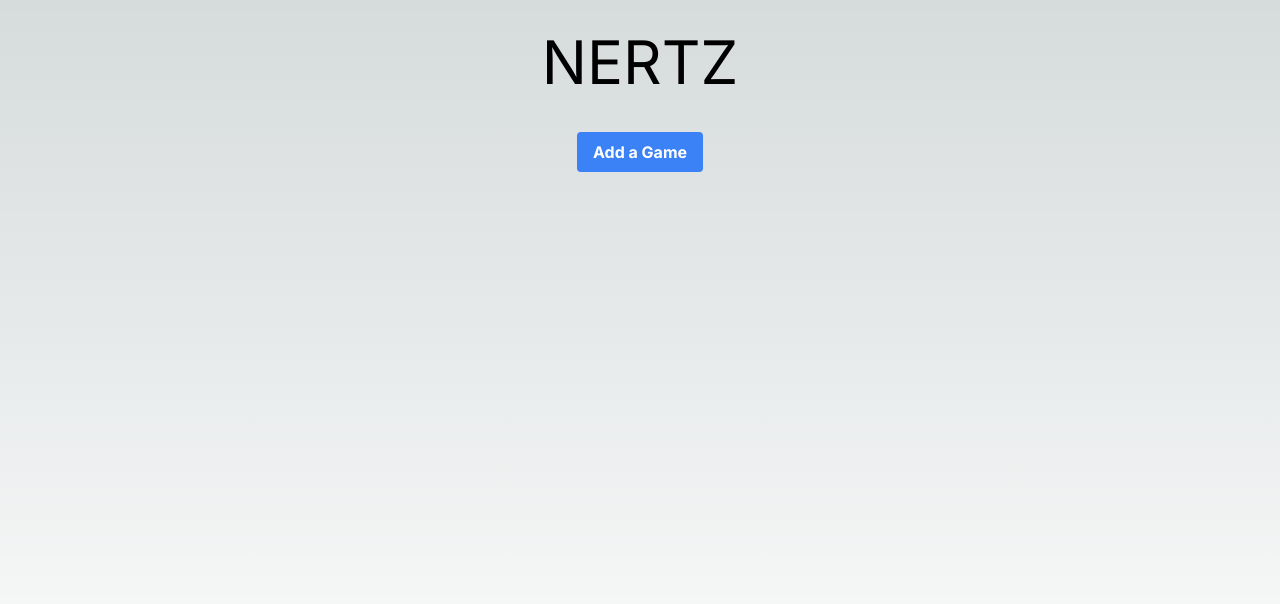
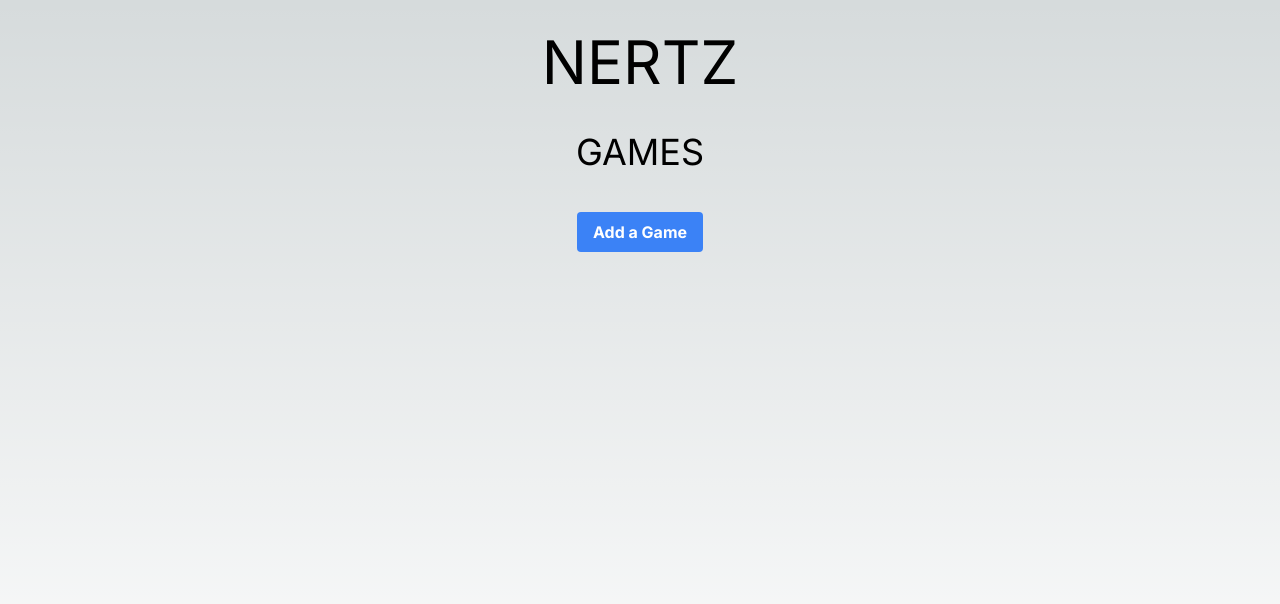
Before and after one commit to thomasneal/nertz-next, a Next.js app: page / in a window 1280 px wide. Shown: the top 604 px of the page. Built offline with nearby package versions, Linux system fonts and the light colour scheme.

Commit message:
Add games

```diff
--- a/package.json
+++ b/package.json
@@ -15,6 +15,7 @@
     "autoprefixer": "10.4.15",
     "eslint": "8.47.0",
     "eslint-config-next": "13.4.19",
+    "firebase": "^10.3.0",
     "next": "13.4.19",
     "postcss": "8.4.28",
     "react": "18.2.0",
--- a/src/app/game/[id].jsx
+++ /dev/null
@@ -1,9 +0,0 @@
-export default function Game() {
-
-
-  return (
-    <main className="flex min-h-screen flex-col items-center p-8">
-      <h2 className="text-4xl uppercase mb-10">Game ID</h2>
-    </main>
-  )
-}
--- /dev/null
+++ b/src/app/game/[id]/page.tsx
@@ -0,0 +1,44 @@
+'use client';
+import { useEffect, useState } from "react";
+import { GameProps } from "@/types";
+
+export default function Game({ params }: { params: { id: string } }) {
+  // console.log({ params })
+  const [game, setGame] = useState<GameProps>({ id: parseInt(params.id), finished: false, rounds: [], players: []});
+  // pull the id from the params
+  // make an api call to the db
+  // hceckk if is valid
+  // setIsChecking(false)
+  // if yesm, fetch that, render
+  // if no, redirect
+
+  // const [isChecking, setIsChecking] = useState()
+
+
+ // if (isChecking) return null;
+
+ useEffect(() => {
+
+  let itemsArray;
+  const stringToParse = localStorage.getItem("games");
+  if (stringToParse) {
+    itemsArray = JSON.parse(stringToParse);
+  }
+  if (itemsArray) {
+    const found = itemsArray.find((item:string) => item = params.id);
+    setGame(found);
+  }
+}, [params.id]);
+
+  return (
+    <main className="flex min-h-screen flex-col items-center p-8">
+      <h2 className="text-4xl uppercase mb-10">Game {params.id}</h2>
+      <h3>Players</h3>
+      <ul>
+        {game.players && game.players.map((player) => (
+          <li key={player.name}>{player.name}</li>
+        ))}
+      </ul>
+    </main>
+  )
+}
--- a/src/app/game/page.tsx
+++ b/src/app/game/page.tsx
@@ -1,5 +1,5 @@
 'use client';
-import { useState } from 'react';
+import { useState, useEffect } from 'react';
 import Link from 'next/link';
 
 type GameProps = {
@@ -16,6 +16,20 @@ const initialGames:GameProps[] = [
 export default function Games() {
   const [games, setGames] = useState(initialGames);
 
+  useEffect(() => {
+    const stringToParse = localStorage.getItem("games");
+    if (stringToParse) {
+      const itemsArray = JSON.parse(stringToParse);
+      setGames(itemsArray);
+    }
+  }, []);
+
+  useEffect(() => {
+    if (games.length > 0) {
+      localStorage.setItem("games", JSON.stringify(games));
+    }
+  }, [games]);
+
   return (
     <main className="flex min-h-screen flex-col items-center p-8">
       <h2 className="text-4xl uppercase mb-10">Games</h2>
@@ -24,9 +38,6 @@ export default function Games() {
           <Link href={`/game/${game.id}`}>Game {game.id}</Link>
         </div>
       ))}
-      <div>
-
-      </div>
     </main>
   )
 }
--- a/src/app/layout.tsx
+++ b/src/app/layout.tsx
@@ -16,7 +16,9 @@ export default function RootLayout({
 }) {
   return (
     <html lang="en">
-      <body className={inter.className}>{children}</body>
+      <body className={inter.className}>
+          {children}
+        </body>
     </html>
   )
 }
--- a/src/app/page.tsx
+++ b/src/app/page.tsx
@@ -1,16 +1,88 @@
 'use client';
+import { useState, useEffect } from 'react';
 import { useRouter } from "next/navigation";
+import Link from 'next/link';
+import { GameProps } from '@/types';
+
 
 export default function Home() {
   const router = useRouter();
+  const [games, setGames] = useState<GameProps[]>([]);
+
+  const newGameProps:GameProps =
+    {
+      id: games.length + 1,
+      finished: false,
+      rounds: [
+        { id: 1,
+          scores: [
+            { value: 10,
+              user: {
+                id: 1,
+                name: "Tom"
+              }
+            },
+            { value: 16,
+              user: {
+                id: 2,
+                name: "Amanda"
+              }
+            }
+          ]
+        },
+        { id: 1,
+          scores: [
+            { value: -2,
+              user: {
+                id: 1,
+                name: "Tom"
+              }
+            },
+            { value: 24,
+              user: {
+                id: 2,
+                name: "Amanda"
+              }
+            }
+          ]
+        }
+      ],
+      players: [
+        { id: 1, name: "Tom"},
+        { id: 2, name: "Amanda"}
+      ]
+    };
+
+  useEffect(() => {
+    const stringToParse = localStorage.getItem("games");
+    if (stringToParse) {
+      const itemsArray = JSON.parse(stringToParse);
+      setGames(itemsArray);
+    }
+
+  }, []);
+
+  useEffect(() => {
+    if (games.length > 0) {
+      localStorage.setItem("games", JSON.stringify(games));
+    }
+  }, [games]);
 
   const handleAddGame = () => {
-    router.push('/game');
+    setGames([...games, newGameProps]);
+    //router.push('/game');
+
   }
 
   return (
     <main className="flex min-h-screen flex-col items-center p-8">
       <h1 className="text-6xl uppercase mb-10">Nertz</h1>
+      <h2 className="text-4xl uppercase mb-10">Games</h2>
+      {games.map((game) => (
+        <div key={game.id}>
+          <Link href={`/game/${game.id}`}>Game {game.id}</Link>
+        </div>
+      ))}
       <button onClick={handleAddGame} className="bg-blue-500 hover:bg-blue-700 text-white font-bold py-2 px-4 rounded">Add a Game</button>
     </main>
   )
--- /dev/null
+++ b/src/types.ts
@@ -0,0 +1,21 @@
+export type GameProps = {
+  id: number,
+  finished: boolean,
+  rounds: Round[],
+  players: User[]
+}
+
+export type Round = {
+  id: number,
+  scores: Score[]
+}
+
+export type Score = {
+  value: number,
+  user: User
+}
+
+export type User = {
+  id: number,
+  name: string
+}
```
Also changed, not shown: firebase/clientApp.ts (added, +16 -0 lines), 2 other files (tests, documents, lock files or other folders).
